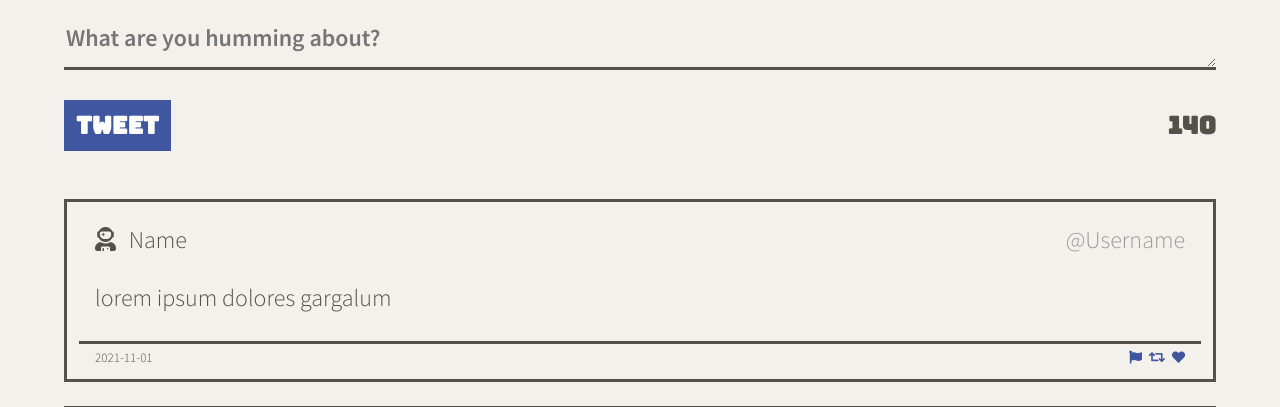
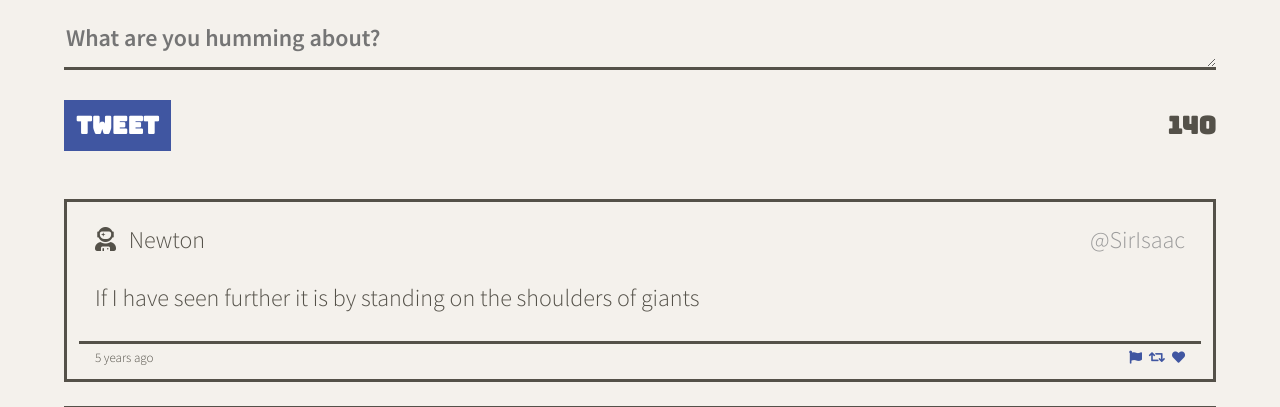
Before and after one commit to brogr/lhl-tweeter, a website: page public/index.html in a window 1280 px wide. Shown: the part 522-929 px from the top of the page. Drawn offline with nearby package versions, Linux system fonts and the light colour scheme.

Commit message:
empty #tweets container because we're rendering them dynamically now

```diff
--- a/public/index.html
+++ b/public/index.html
@@ -53,7 +53,7 @@
       </section>
 
       <section id="tweets">
-        <article class="tweet">
+        <!-- <article class="tweet">
           <header>
             <span><i class="fas fa-user-astronaut"></i> Name</span> <span class="user">@Username</span>
           </header>
@@ -68,7 +68,7 @@
               <i class="fas fa-heart"></i>
             </span>
           </footer>
-        </article>
+        </article> -->
       </section>
     </main>
   </body>
```
